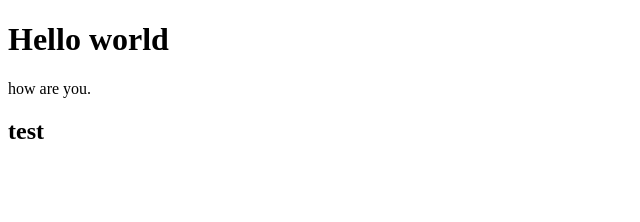
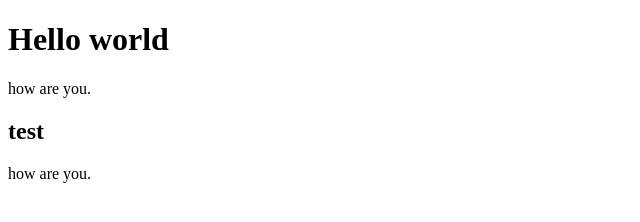
Before and after one commit to shohelkowser/vs, a plain HTML site: page index.html in a window 1280 px wide. Shown: the full height of the page, 0-640 px from the left. Drawn offline with Linux system fonts and the light colour scheme.

Commit message:
and new ptag after h2 tag

```diff
--- a/index.html
+++ b/index.html
@@ -10,5 +10,6 @@
     <h1>Hello world</h1>
     <p>how are you.</p>
     <h2>test</h2>
+    <p>how are you.</p>
 </body>
 </html>
```
